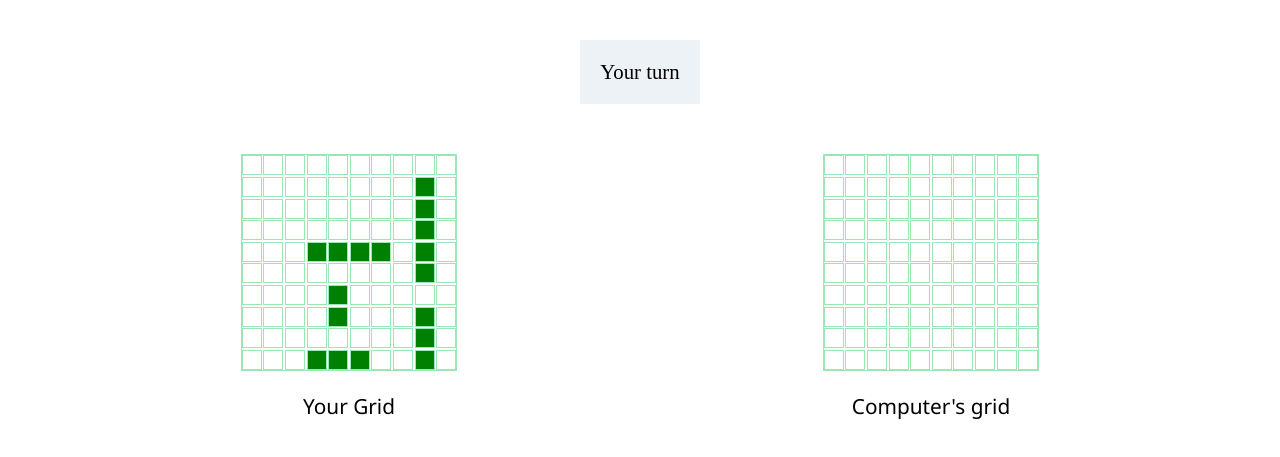
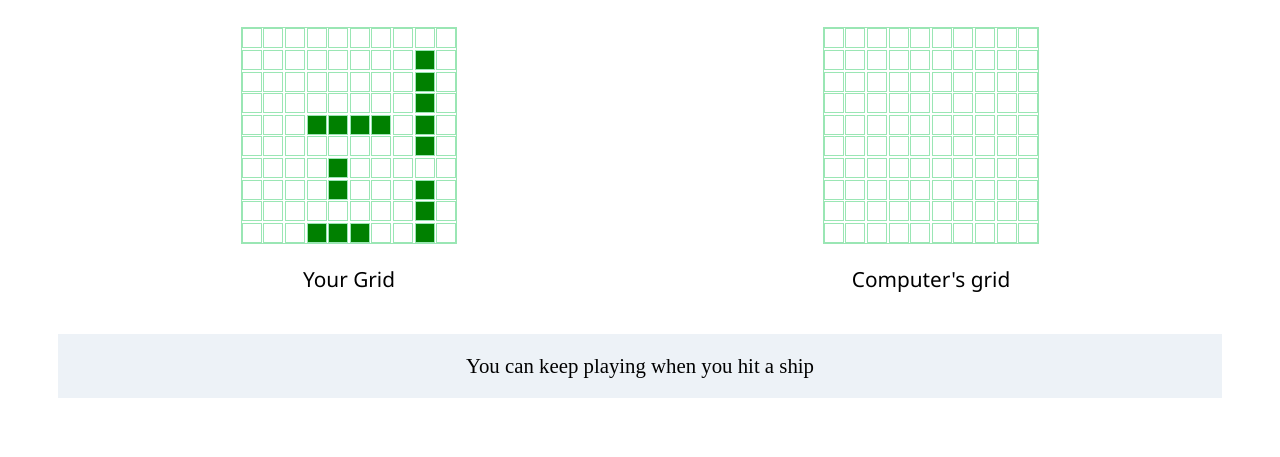
Before and after one commit to TildaDares/battleship, a plain HTML site: page index.html in a window 1280 px wide. Shown: the part 61-518 px from the top of the page. Drawn offline with Linux system fonts and the light colour scheme.

Commit message:
players can keep playing when they hit a ship

```diff
--- a/index.html
+++ b/index.html
@@ -12,9 +12,6 @@
   <body>
     <div class="main">
       <h1 class="title">Battleship</h1>
-      <div class="turn">
-        <p>Your turn</p>
-      </div>
       <div class="grid-container">
         <div id="human-container">
           <div class="grids human-grid"></div>
@@ -25,6 +22,7 @@
           <p>Computer's grid</p>
         </div>
       </div>
+      <p class="turn">You can keep playing when you hit a ship</p>
       <div class="btn-container">
         <button class="btn restart-btn">Restart</button>
       </div>
--- a/styles.css
+++ b/styles.css
@@ -7,15 +7,10 @@ button {
 }
 
 .turn {
-  display: flex;
-  justify-content: center;
-}
-
-.turn p {
   background-color: #edf2f7;
   padding: 20px;
-  width: fit-content;
   font-size: 1.3rem;
+  text-align: center;
 }
 
 .title {
```
